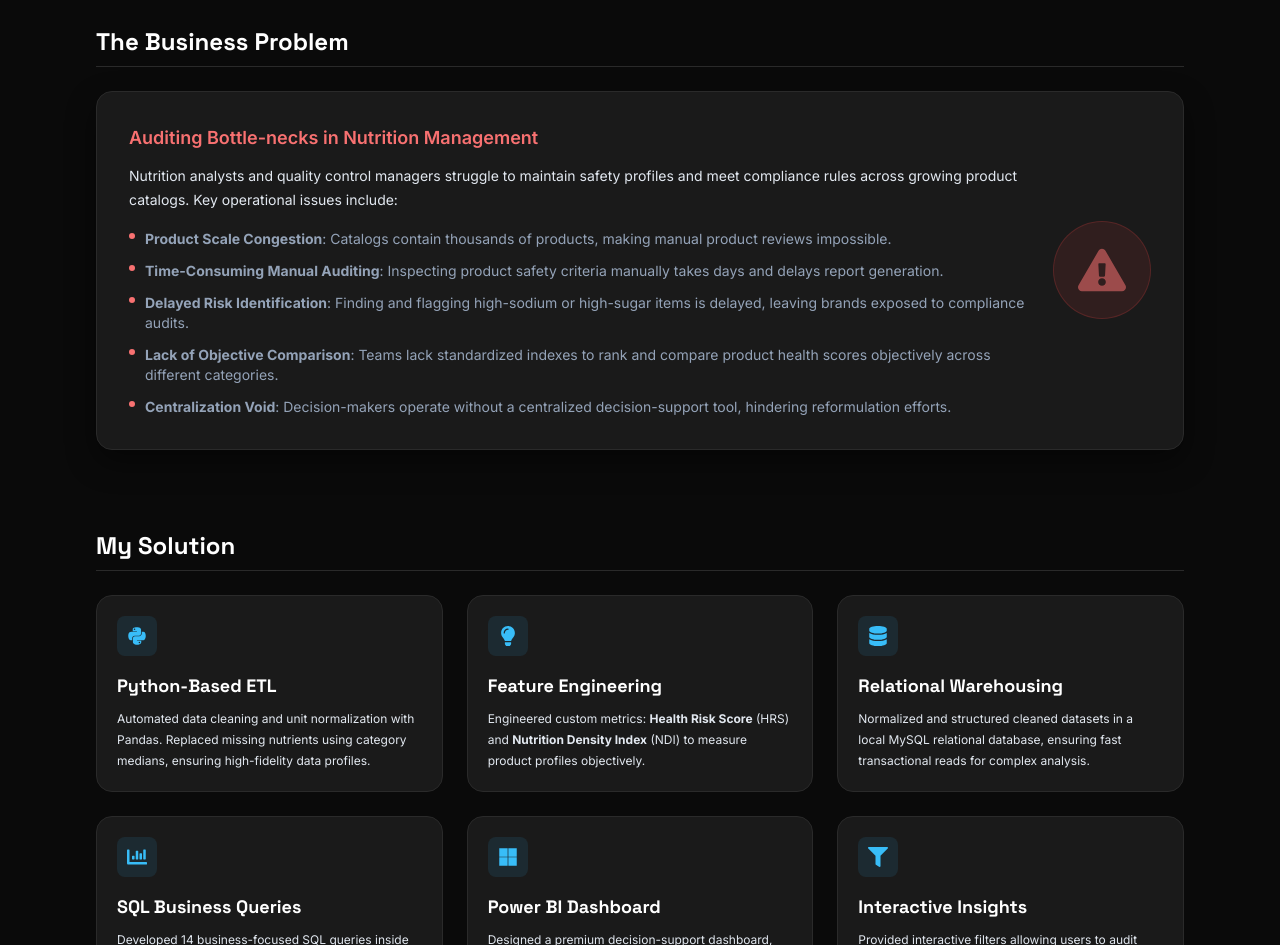
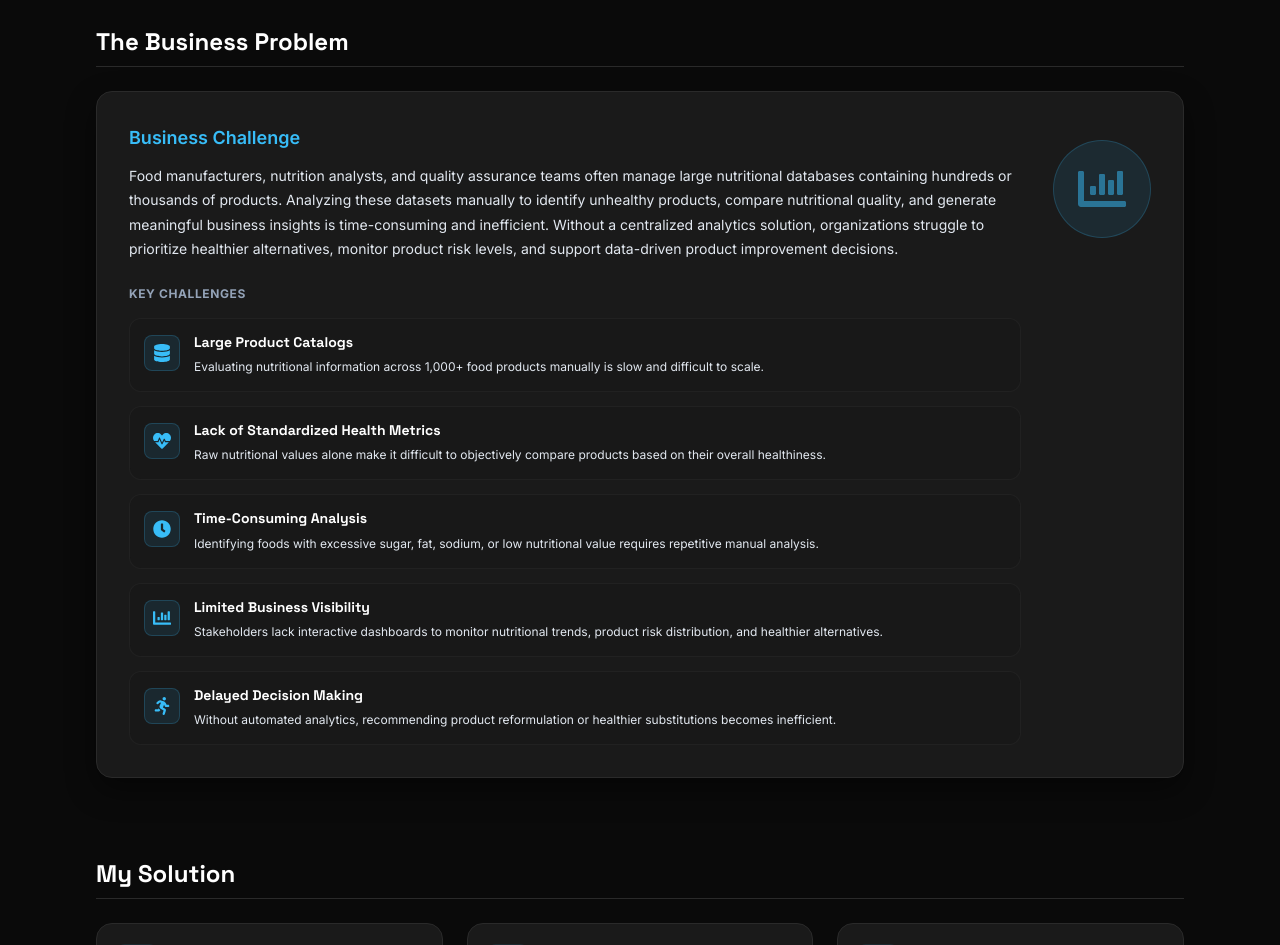
Before and after one commit to samhoon000/My-Portfolio, a React (Vite) app: page /project/food-health in a window 1280 px wide. Shown: the part 1200-2145 px from the top of the page. Built offline with nearby package versions, Linux system fonts and the light colour scheme.

Commit message:
Refactor Business Problem section to Business Challenge in case study

```diff
--- a/src/components/food-health-case-study.jsx
+++ b/src/components/food-health-case-study.jsx
@@ -22,7 +22,8 @@ import {
   FaTools,
   FaServer,
   FaChevronRight,
-  FaMicrosoft
+  FaMicrosoft,
+  FaClock
 } from 'react-icons/fa'
 import { SiPandas } from 'react-icons/si'
 
@@ -111,6 +112,35 @@ export function FoodHealthCaseStudy() {
     }
   ]
 
+  // Key challenges in food nutrition data analytics
+  const challenges = [
+    {
+      title: "Large Product Catalogs",
+      description: "Evaluating nutritional information across 1,000+ food products manually is slow and difficult to scale.",
+      icon: FaDatabase
+    },
+    {
+      title: "Lack of Standardized Health Metrics",
+      description: "Raw nutritional values alone make it difficult to objectively compare products based on their overall healthiness.",
+      icon: FaHeartbeat
+    },
+    {
+      title: "Time-Consuming Analysis",
+      description: "Identifying foods with excessive sugar, fat, sodium, or low nutritional value requires repetitive manual analysis.",
+      icon: FaClock
+    },
+    {
+      title: "Limited Business Visibility",
+      description: "Stakeholders lack interactive dashboards to monitor nutritional trends, product risk distribution, and healthier alternatives.",
+      icon: FaChartBar
+    },
+    {
+      title: "Delayed Decision Making",
+      description: "Without automated analytics, recommending product reformulation or healthier substitutions becomes inefficient.",
+      icon: FaRunning
+    }
+  ]
+
   return (
     <div className="bg-base min-h-screen text-textPrimary select-none">
       {/* Container wraps case study sections to keep alignment consistent with portfolio */}
@@ -194,39 +224,37 @@ export function FoodHealthCaseStudy() {
           className="mb-20"
         >
           <h2 className="font-display text-2xl font-bold text-white mb-6 border-b border-stroke pb-2">The Business Problem</h2>
-          <div className="glass-card rounded-2xl bg-panelSoft p-6 sm:p-8 border border-red-500/20 shadow-card">
-            <div className="flex flex-col gap-6 md:flex-row md:items-center">
+          <div className="glass-card rounded-2xl bg-panelSoft p-6 sm:p-8 border border-accent/20 shadow-card transition-all duration-300 hover:border-accent/40">
+            <div className="flex flex-col gap-8 md:flex-row md:items-start">
               <div className="flex-1">
-                <p className="font-sans text-lg font-semibold text-red-400 mb-3">Auditing Bottle-necks in Nutrition Management</p>
-                <p className="readable-text text-sm text-textSecondary mb-4">
-                  Nutrition analysts and quality control managers struggle to maintain safety profiles and meet compliance rules across growing product catalogs. Key operational issues include:
+                <p className="font-sans text-lg font-semibold text-accent mb-3">Business Challenge</p>
+                <p className="readable-text text-sm text-textSecondary mb-6 leading-relaxed">
+                  Food manufacturers, nutrition analysts, and quality assurance teams often manage large nutritional databases containing hundreds or thousands of products. Analyzing these datasets manually to identify unhealthy products, compare nutritional quality, and generate meaningful business insights is time-consuming and inefficient. Without a centralized analytics solution, organizations struggle to prioritize healthier alternatives, monitor product risk levels, and support data-driven product improvement decisions.
                 </p>
-                <ul className="space-y-3 font-sans text-sm text-textMuted">
-                  <li className="flex items-start gap-2.5">
-                    <span className="mt-1 h-1.5 w-1.5 shrink-0 rounded-full bg-red-400" />
-                    <span><b>Product Scale Congestion</b>: Catalogs contain thousands of products, making manual product reviews impossible.</span>
-                  </li>
-                  <li className="flex items-start gap-2.5">
-                    <span className="mt-1 h-1.5 w-1.5 shrink-0 rounded-full bg-red-400" />
-                    <span><b>Time-Consuming Manual Auditing</b>: Inspecting product safety criteria manually takes days and delays report generation.</span>
-                  </li>
-                  <li className="flex items-start gap-2.5">
-                    <span className="mt-1 h-1.5 w-1.5 shrink-0 rounded-full bg-red-400" />
-                    <span><b>Delayed Risk Identification</b>: Finding and flagging high-sodium or high-sugar items is delayed, leaving brands exposed to compliance audits.</span>
-                  </li>
-                  <li className="flex items-start gap-2.5">
-                    <span className="mt-1 h-1.5 w-1.5 shrink-0 rounded-full bg-red-400" />
-                    <span><b>Lack of Objective Comparison</b>: Teams lack standardized indexes to rank and compare product health scores objectively across different categories.</span>
-                  </li>
-                  <li className="flex items-start gap-2.5">
-                    <span className="mt-1 h-1.5 w-1.5 shrink-0 rounded-full bg-red-400" />
-                    <span><b>Centralization Void</b>: Decision-makers operate without a centralized decision-support tool, hindering reformulation efforts.</span>
-                  </li>
-                </ul>
+
+                <h3 className="font-sans text-xs font-bold tracking-wider text-textMuted uppercase mb-4">Key Challenges</h3>
+                <div className="space-y-3.5">
+                  {challenges.map((challenge, idx) => (
+                    <motion.div
+                      key={idx}
+                      whileHover={{ x: 4 }}
+                      transition={{ type: "spring", stiffness: 300, damping: 20 }}
+                      className="flex items-start gap-3.5 p-3.5 rounded-xl bg-panel/30 border border-stroke/50 hover:bg-panel/60 hover:border-accent/30 transition-all duration-300"
+                    >
+                      <div className="mt-0.5 flex items-center justify-center shrink-0 rounded-lg bg-accent/10 p-2 text-accent border border-accent/20 w-9 h-9">
+                        <challenge.icon size={18} />
+                      </div>
+                      <div>
+                        <h4 className="font-display text-sm font-semibold text-white leading-snug">{challenge.title}</h4>
+                        <p className="readable-text mt-1 text-xs text-textMuted leading-relaxed">{challenge.description}</p>
+                      </div>
+                    </motion.div>
+                  ))}
+                </div>
               </div>
-              <div className="flex justify-center shrink-0">
-                <div className="rounded-full bg-red-500/10 p-6 text-red-400 border border-red-500/20">
-                  <FaExclamationTriangle size={48} className="animate-pulse" />
+              <div className="flex justify-center shrink-0 md:pt-4">
+                <div className="rounded-full bg-accent/10 p-6 text-accent border border-accent/20">
+                  <FaChartBar size={48} className="animate-pulse" />
                 </div>
               </div>
             </div>
```
